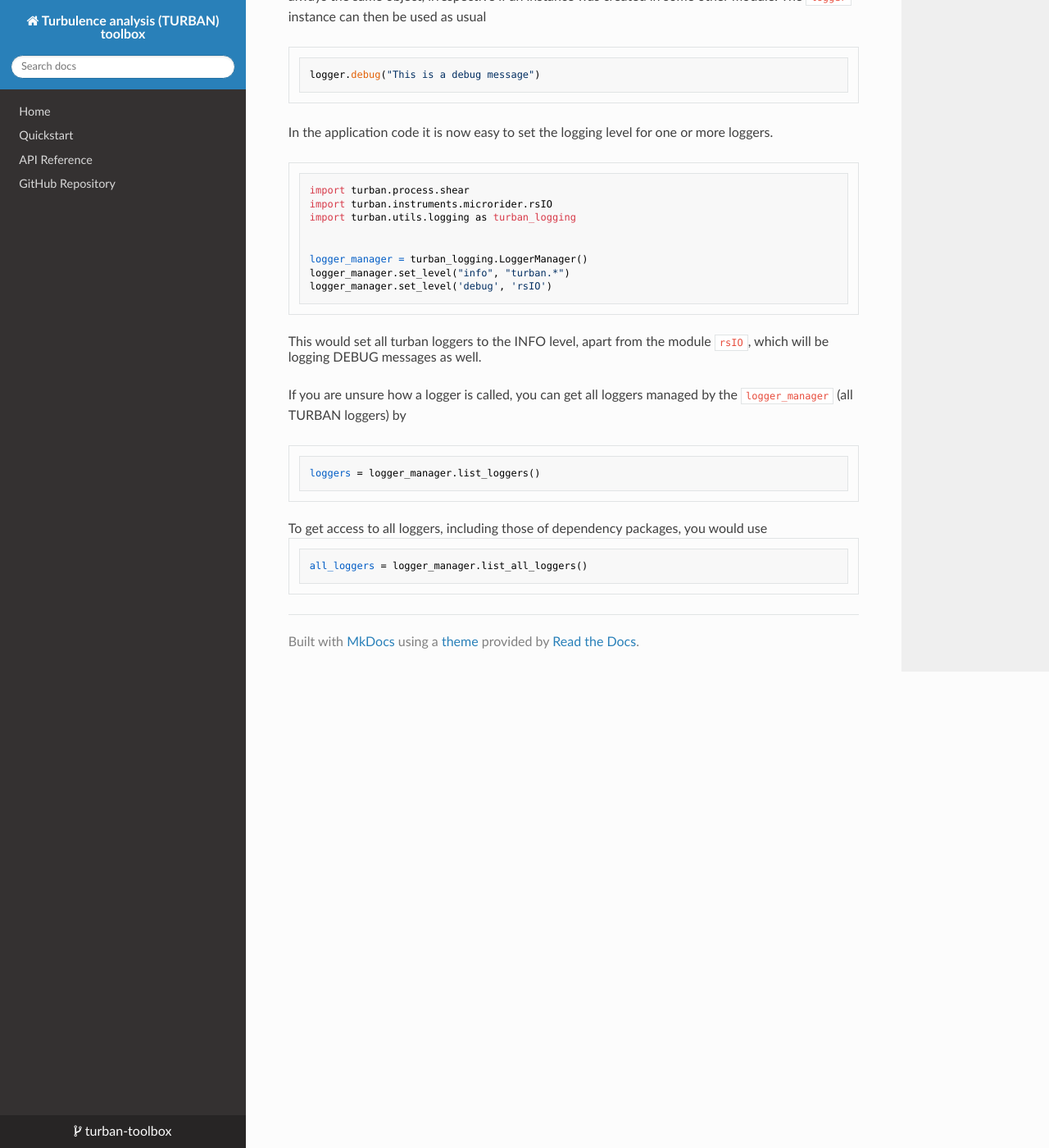
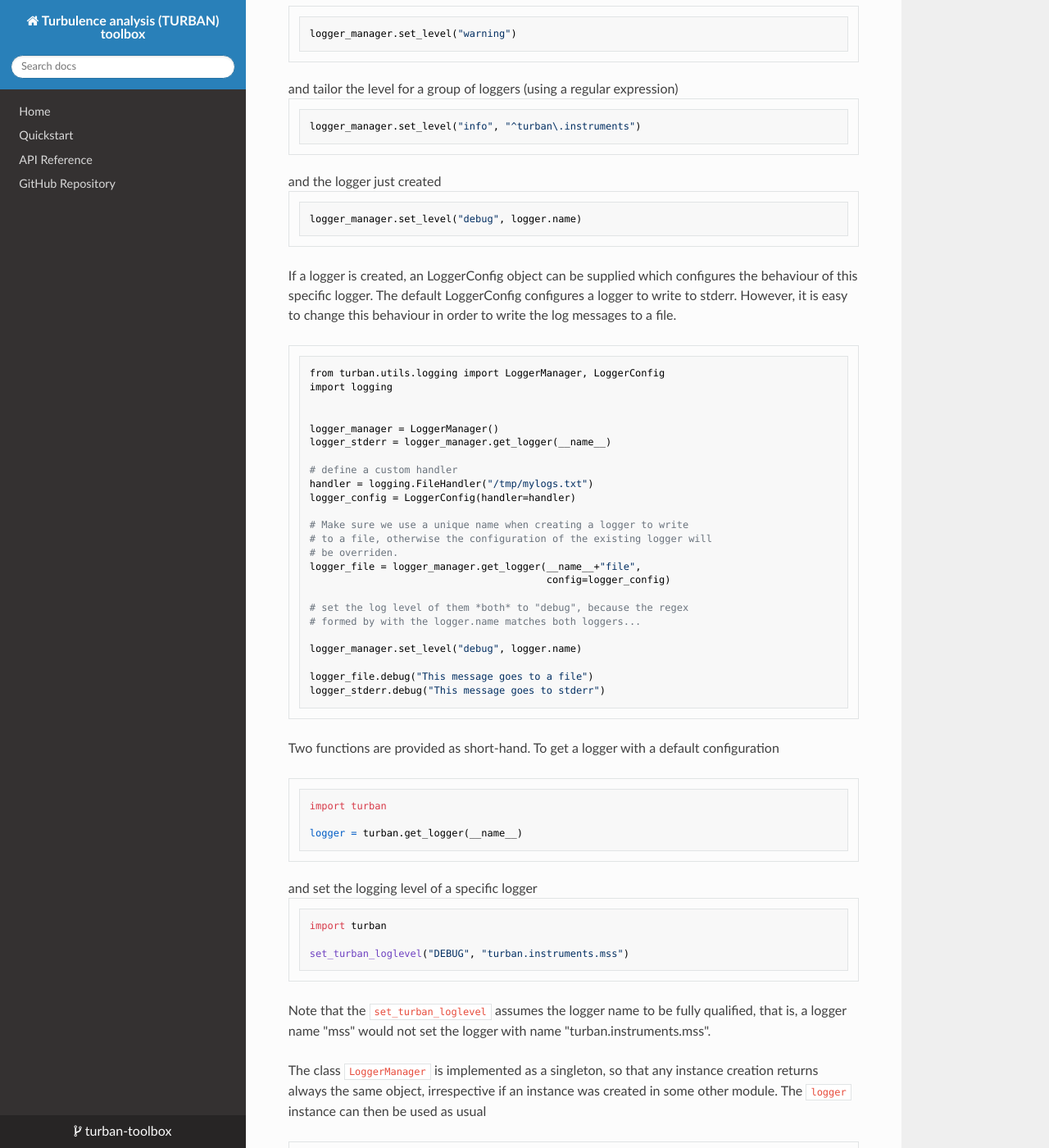
Before and after one commit to turban-toolbox/turban-toolbox, an MkDocs documentation site: the page built from docs/devguide.md, in a window 1280 px wide and 1400 px high, scrolled down 2234 px. Shown: the whole window at 82% size. Built offline with MkDocs 1.6.1, drawn with Linux system fonts in a browser that asks for light colours; nearby versions of some CDN libraries; some of the changed text lies outside the part shown.

Commit message:
Updates documentation on the LoggerManager

````diff
--- a/docs/devguide.md
+++ b/docs/devguide.md
@@ -72,6 +72,73 @@ logger_manager = LoggerManager()
 logger = logger_manager.get_logger(__name__)
 ```
 
+Optionally, one can set the log levels for all loggers
+```python
+logger_manager.set_level("warning")
+```
+and tailor the level for a group of loggers (using a regular
+expression)
+```python
+logger_manager.set_level("info", "^turban\.instruments")
+```
+and the logger just created
+```python
+logger_manager.set_level("debug", logger.name)
+```
+
+If a logger is created, an LoggerConfig object can be supplied which
+configures the behaviour of this specific logger. The default
+LoggerConfig configures a logger to write to stderr. However, it is
+easy to change this behaviour in order to write the log messages to a
+file.
+
+```python
+from turban.utils.logging import LoggerManager, LoggerConfig
+import logging
+
+
+logger_manager = LoggerManager()
+logger_stderr = logger_manager.get_logger(__name__)
+
+# define a custom handler
+handler = logging.FileHandler("/tmp/mylogs.txt")
+logger_config = LoggerConfig(handler=handler)
+
+# Make sure we use a unique name when creating a logger to write
+# to a file, otherwise the configuration of the existing logger will
+# be overriden.
+logger_file = logger_manager.get_logger(__name__+"file",
+                                        config=logger_config)
+
+# set the log level of them *both* to "debug", because the regex
+# formed by with the logger.name matches both loggers...
+
+logger_manager.set_level("debug", logger.name)
+
+logger_file.debug("This message goes to a file")
+logger_stderr.debug("This message goes to stderr")
+```
+
+Two functions are provided as short-hand. To get a logger with a
+default configuration
+
+```python
+import turban
+
+logger = turban.get_logger(__name__)
+```
+and set the logging level of a specific logger
+```python
+import turban
+
+set_turban_loglevel("DEBUG", "turban.instruments.mss")
+```
+
+Note that the ```set_turban_loglevel``` assumes the logger name to be
+fully qualified, that is, a logger name "mss" would not set the logger
+with name "turban.instruments.mss".
+
+
 The class ```LoggerManager``` is implemented as a singleton, so that
 any instance creation returns always the same object, irrespective if
 an instance was created in some other module. The ```logger```
@@ -89,7 +156,7 @@ import turban.utils.logging as turban_logging
 
 
 logger_manager = turban_logging.LoggerManager()
-logger_manager.set_level("info", "turban.*")
+logger_manager.set_level("info", "^turban.*")
 logger_manager.set_level('debug', 'rsIO')
 ```
 This would set all turban loggers to the INFO level, apart from the
````
Also changed, not shown: 1 other file.
